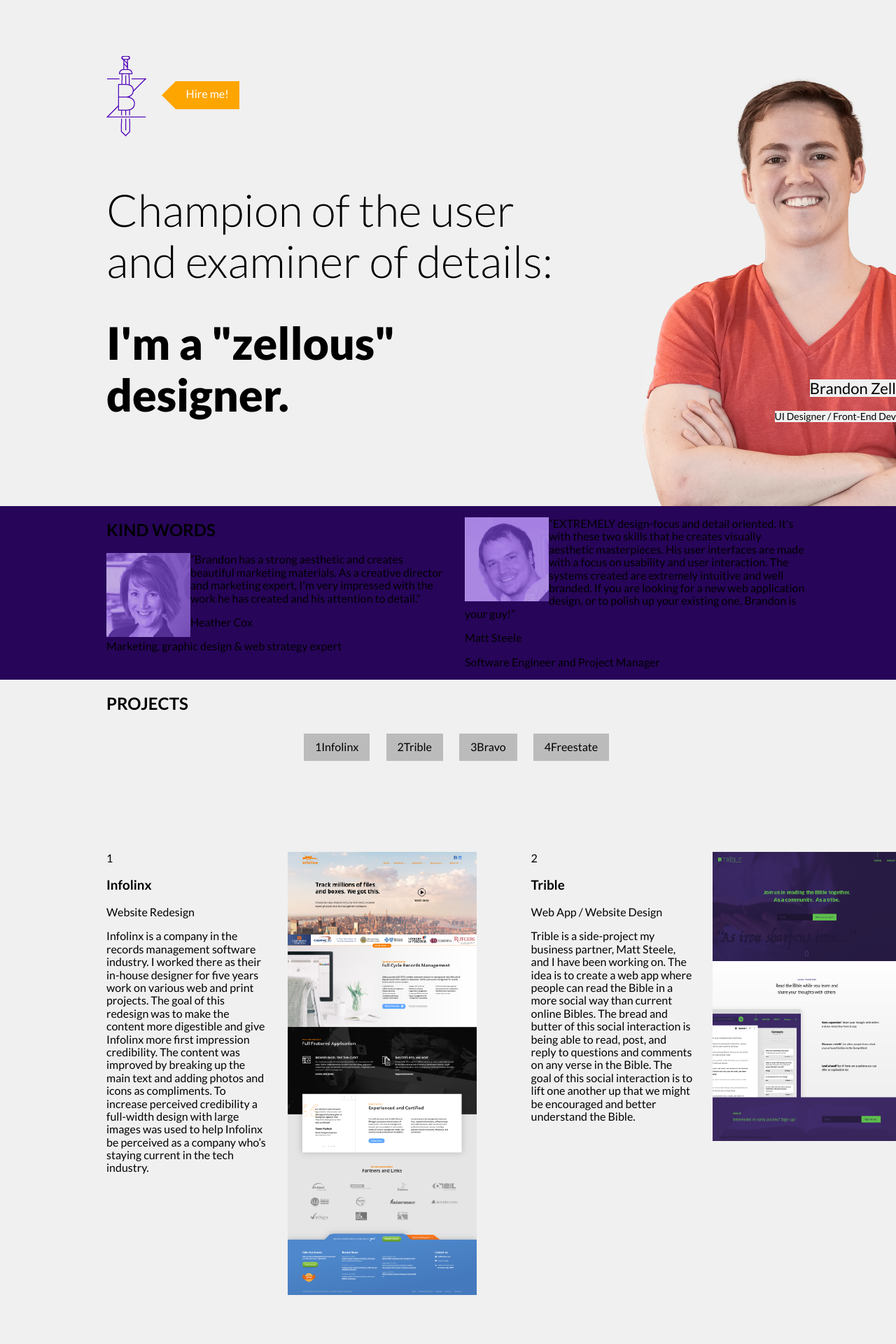
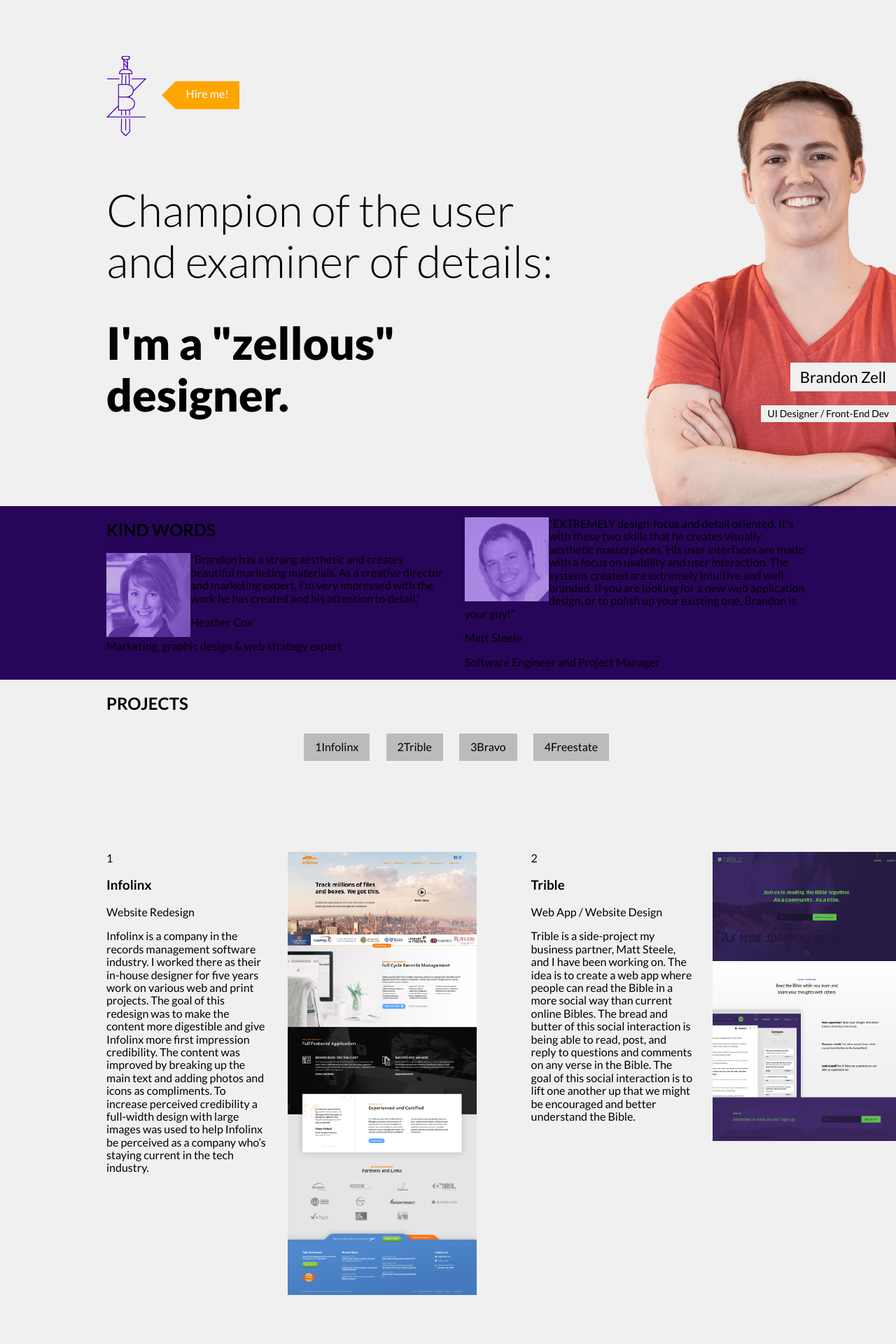
Before and after one commit to bzle/brandonz-me, a Jekyll site: the page built from index.html, in a window 1280 px wide. Shown: the top 1920 px of the page at 70% size. Built offline with Jekyll 4.4.1, drawn with Linux system fonts in a browser that asks for light colours; nearby versions of some CDN libraries.

Commit message:
Updated '/css/style.scss' via CloudCannon

```diff
--- a/css/style.scss
+++ b/css/style.scss
@@ -847,9 +847,11 @@ header {
 .my-name {
     font-size: 22px;
     margin-bottom: 20px;
+    padding: 8px 14px;
 }
 .my-title {
     font-size: 14px;
+    padding: 4px 10px;
 }
 .referral__img {
     float: left;
```
